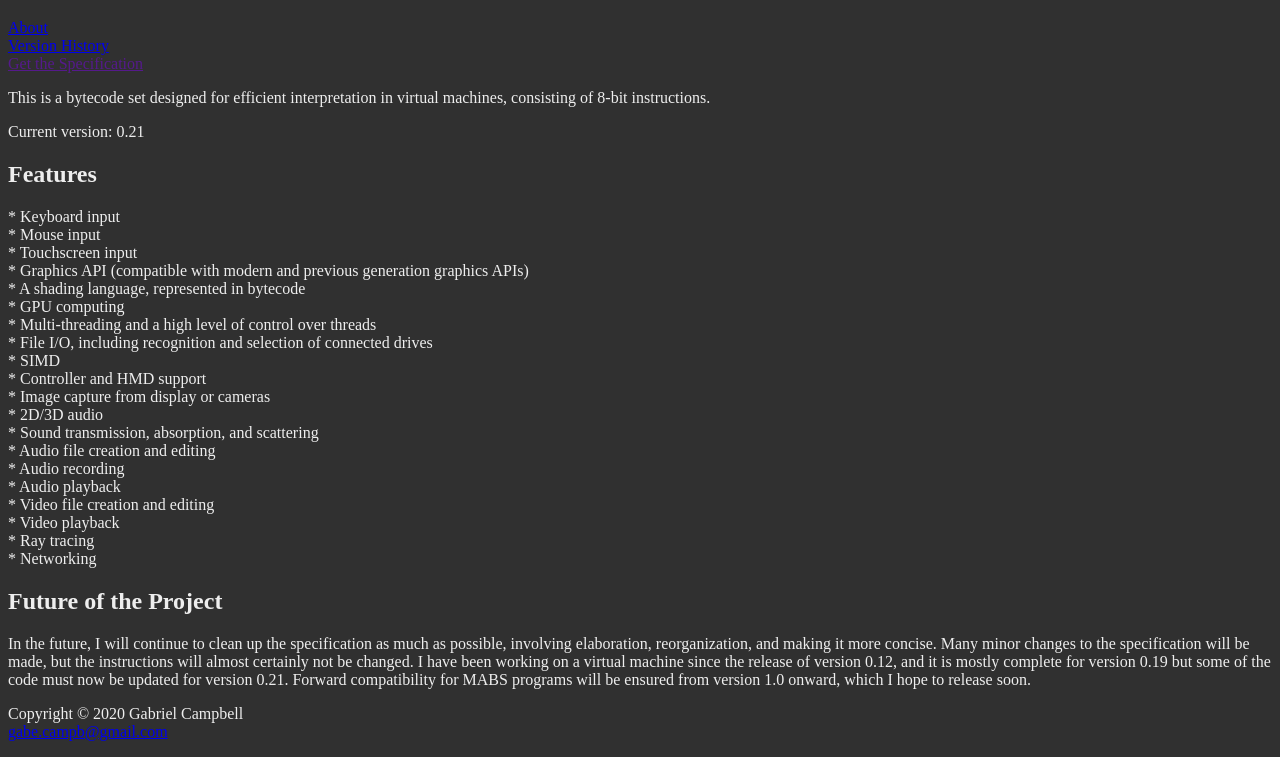
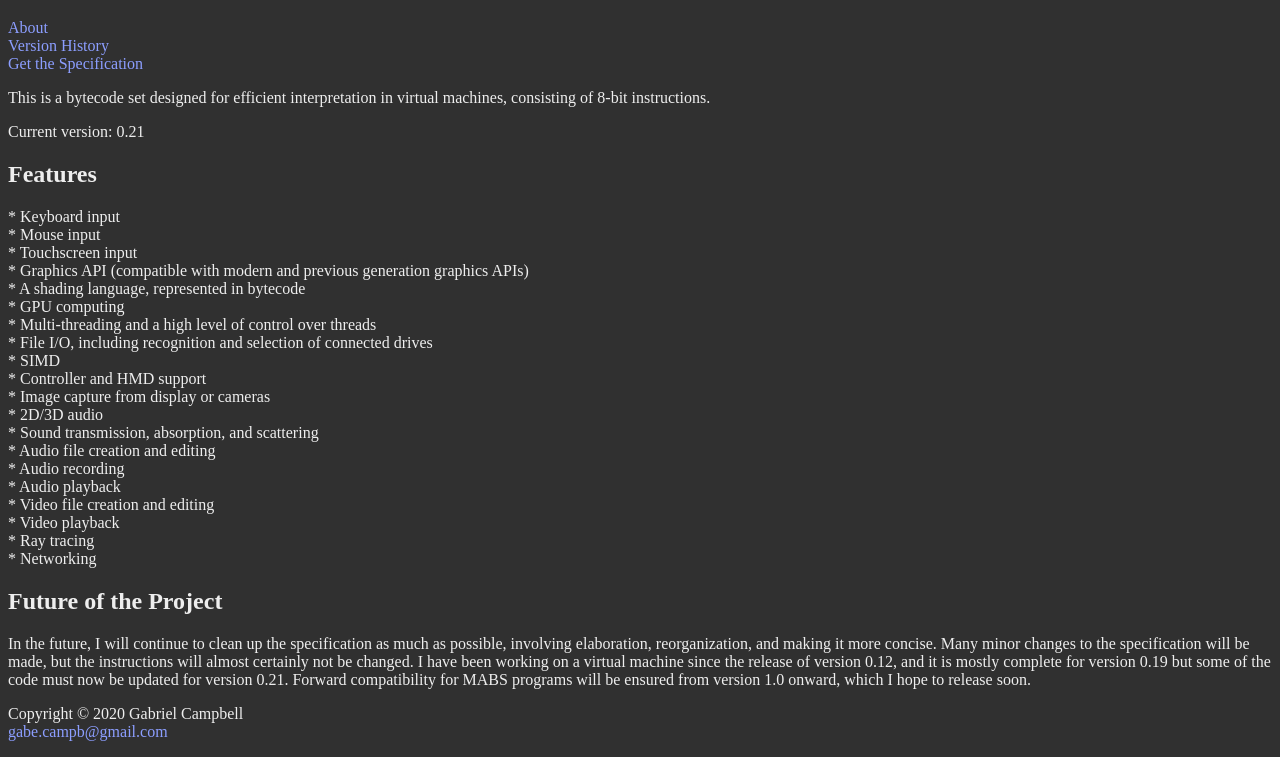
Before and after one commit to gabecampb/gabecampb.github.io, a plain HTML site: page index.html in a window 1280 px wide. Shown: the part 61-818 px from the top of the page. Drawn offline with Linux system fonts and the light colour scheme.

Commit message:
Changed color + formatting of hyperlinks

```diff
--- a/index.html
+++ b/index.html
@@ -8,6 +8,10 @@
 
 <meta name="robots" content="index,follow"/>
 
+<style>
+a { color:#8c9eff; text-decoration: none; }
+</style>
+
 <title>MABS Specification</title>
 
 <h1>MABS Specification</h1>
@@ -15,6 +19,7 @@
 <a href="about.html">About</a><br>
 <a href="history.html">Version History</a><br>
 <a href="">Get the Specification</a>
+
 
 <p>
 This is a bytecode set designed for efficient interpretation in virtual machines, consisting of 8-bit instructions.
```
Also changed, not shown: about.html (+4 -0 lines), history.html (+4 -0 lines).
